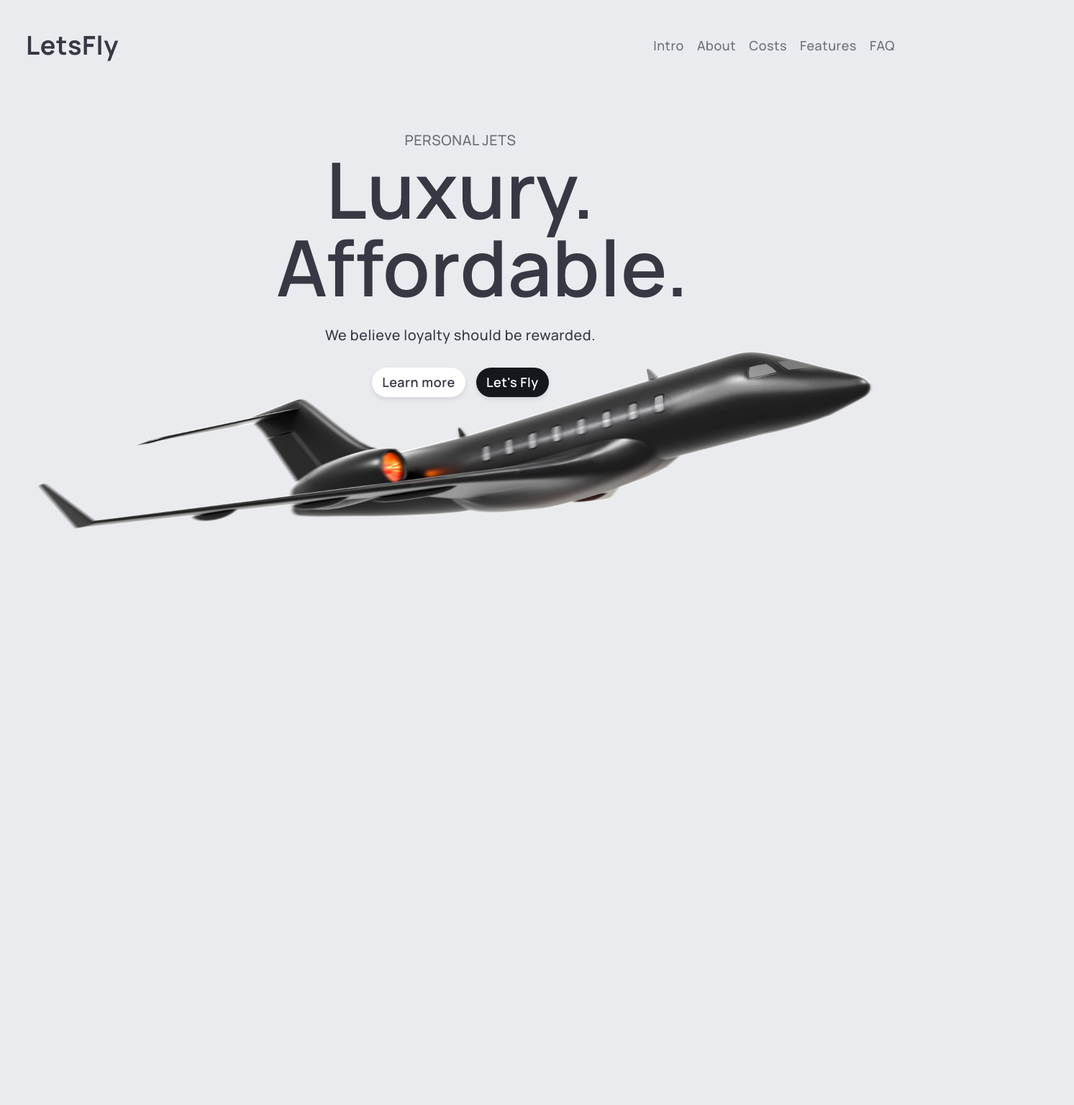
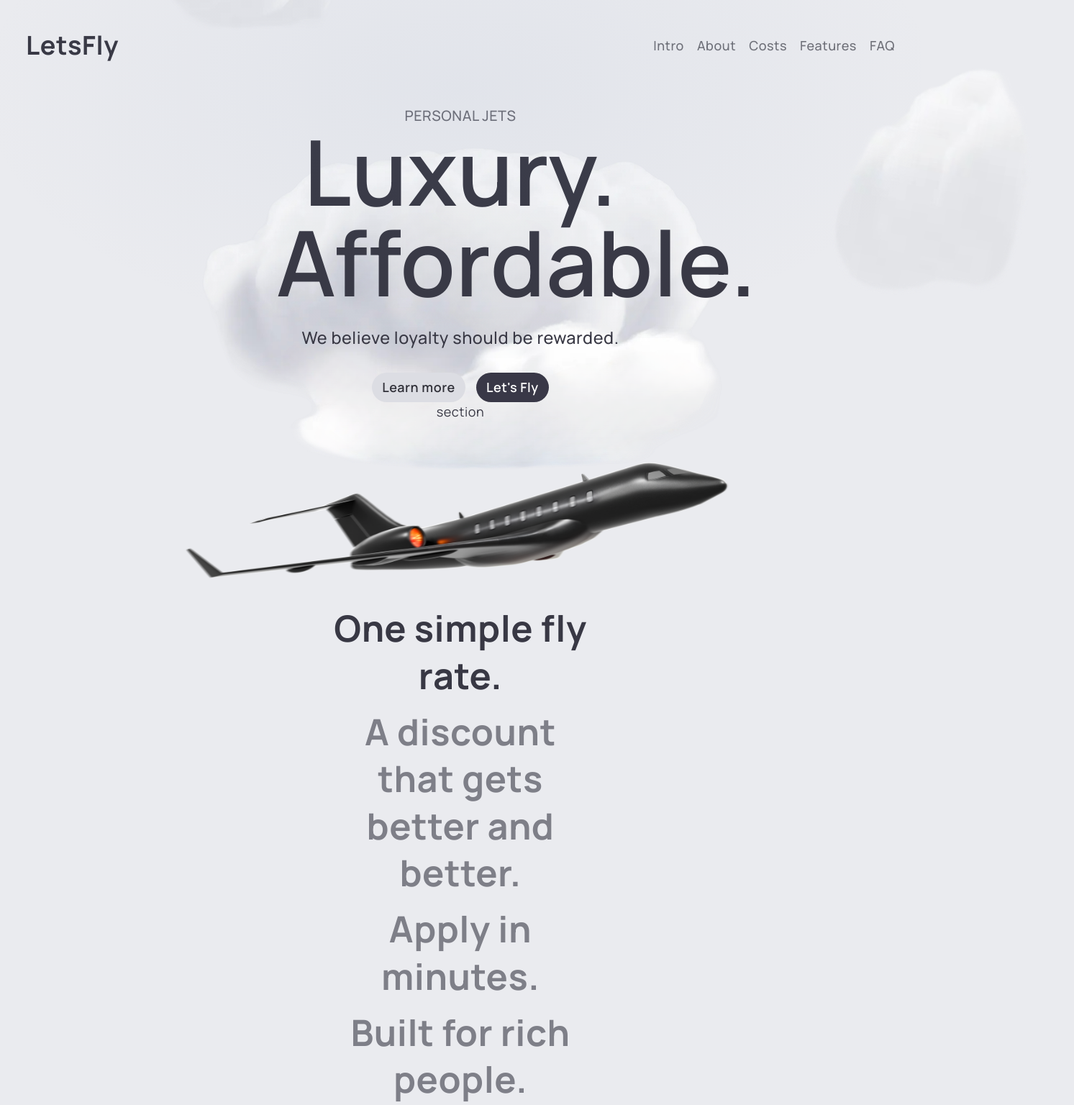
Before and after one commit to azatyanhovhannes/fly-project, a plain HTML site: page index.html in a window 1280 px wide. Shown: the top 1536 px of the page at 72% size, 1493 px wide, since content can reach past the window. Before the commit the page ends 930 px from the top, so only its background shows below. Drawn offline with Linux system fonts and the light colour scheme.

Commit message:
clouds and sections

```diff
--- a/index.html
+++ b/index.html
@@ -25,7 +25,7 @@
 		<header class="header container">
 			<a
 				href="/"
-				class="header__logo"
+				class="header__logo non-select-image"
 			>
 				LetsFly
 			</a>
@@ -40,29 +40,74 @@
 			</nav>
 		</header>
 
-		<main class="welcome container">
+		<main class="welcome">
 			<div class="welcome__information">
-				<div class="welcome__sub-text">Personal jets</div>
+				<div class="sub-title">Personal jets</div>
 				<h1 class="welcome__title">
 					Luxury.
 					<br />
 					Affordable.
 				</h1>
-				<div class="welcome__description">
-					We believe loyalty should be rewarded.
-				</div>
+				<div class="description">We believe loyalty should be rewarded.</div>
 
 				<div class="welcome__cta">
-					<button class="btn">Learn more</button>
+					<button class="btn btn--gray">Learn more</button>
 					<button class="btn btn--primary">Let's Fly</button>
 				</div>
+				section
 			</div>
 
 			<img
-				class="welcome__plane"
+				class="welcome__plane non-select-image"
 				src="/assets/images/plane/06.png"
 				draggable="false"
 			/>
+
+			<div class="welcome__bg-clouds">
+				<img
+					src="./assets/images/clouds/left-cloud.png"
+					draggable="false"
+					class="non-select-image"
+				/>
+				<img
+					src="./assets/images/clouds/main-cloud.png"
+					draggable="false"
+					class="non-select-image"
+				/>
+				<img
+					src="./assets/images/clouds/right-cloud.png"
+					draggable="false"
+					class="non-select-image"
+				/>
+			</div>
 		</main>
+
+		<div class="mission">
+			<div>One simple fly rate.</div>
+			<div>A discount that gets better and better.</div>
+			<div>Apply in minutes.</div>
+			<div>Built for rich people.</div>
+		</div>
+
+		<section>
+			<div class="container">
+				<div class="sub-title">Experience our</div>
+				<h2 class="section-title">
+					<div>Luxury</div>
+					Flights.
+				</h2>
+				<div class="description section__description">
+					Experience unmatched luxury in the skies. Our private jets offer
+					top-tier comfort, personalized service, and exquisite amenities for
+					every journey.
+				</div>
+				<button class="btn btn-gray">Book now</button>
+			</div>
+			<img
+				class="luxury-flights__image non-select-image"
+				src="./assets/images/plane/05.png"
+				draggable="false"
+			/>
+		</section>
 	</body>
 </html>
--- a/scss/_header.scss
+++ b/scss/_header.scss
@@ -3,6 +3,8 @@
 	display: flex;
 	justify-content: space-between;
 	align-items: center;
+	position: relative;
+	z-index: 1;
 
 	&__logo {
 		font-size: 2rem;
--- /dev/null
+++ b/scss/_mission.scss
@@ -0,0 +1,17 @@
+.mission {
+	position: relative;
+	width: 28%;
+	margin: 13rem auto 0;
+	z-index: 2;
+	> div {
+		opacity: 0.6;
+		margin: 0.7rem auto;
+		font-size: 2.8rem;
+		font-weight: 700;
+		text-align: center;
+		line-height: 1.3;
+		&:first-child {
+			opacity: 1;
+		}
+	}
+}
--- /dev/null
+++ b/scss/_section_ui.scss
@@ -0,0 +1,17 @@
+section {
+	padding: 12rem 0;
+	position: relative;
+}
+
+.section__description {
+	width: 54%;
+	margin: 1.7rem 0;
+}
+
+.luxury-flights__image {
+	position: absolute;
+	right: 0;
+	bottom: -30rem;
+	width: 75%;
+	height: auto;
+}
--- a/scss/_ui.scss
+++ b/scss/_ui.scss
@@ -11,11 +11,41 @@
 	}
 
 	&--primary {
-		background-color: #16171c;
+		background-color: #393847;
 		color: $color-block;
+		box-shadow: none;
 
 		&:hover {
 			background-color: $color-text;
 		}
 	}
+
+	&--gray {
+		background-color: #dcdde3;
+		color: #32323a;
+		box-shadow: none;
+	}
 }
+
+.sub-title {
+	opacity: 0.7;
+	text-transform: uppercase;
+	font-size: 1.1rem;
+	font-weight: 500;
+}
+
+.description {
+	margin: 1.4rem 0 1.7rem;
+	font-size: 1.3rem;
+	font-weight: 500;
+}
+
+.section-title {
+	font-size: 9.5rem;
+	font-weight: 800;
+	line-height: 1;
+
+	> div {
+		font-weight: 400;
+	}
+}
--- a/scss/_welcome.scss
+++ b/scss/_welcome.scss
@@ -12,21 +12,11 @@
 		position: relative;
 		z-index: 1;
 	}
-	&__sub-text {
-		opacity: 0.7;
-		text-transform: uppercase;
-		font-size: 1.1rem;
-		font-weight: 500;
-	}
+
 	&__title {
-		font-size: 6rem;
+		font-size: 7rem;
 		font-weight: 600;
 		line-height: 1;
-	}
-	&__description {
-		margin: 1.4rem 0 1.7rem;
-		font-size: 1.1rem;
-		font-weight: 500;
 	}
 
 	&__cta {
@@ -40,11 +30,58 @@
 	&__plane {
 		position: absolute;
 		bottom: -18rem;
-		max-width: 100%;
+		max-width: 65%;
 		height: auto;
 		margin-top: 0;
+		z-index: 1;
+	}
+
+	&__bg-clouds {
+		position: absolute;
+		width: 100%;
+		height: 100%;
+		top: 0;
+		left: 0;
 		z-index: 0;
+
+		> img {
+			position: absolute;
+			user-select: none;
+
+			&:nth-child(1) {
+				top: -15rem;
+				left: 10rem;
+				width: 25vw;
+			}
+
+			&:nth-child(2) {
+				top: 4rem;
+				left: 49%;
+				transform: translateX(-50%);
+				width: 60vw;
+			}
+
+			&:nth-child(3) {
+				top: -3rem;
+				right: -10rem;
+				width: 25vw;
+				transform: rotate(10deg);
+			}
+		}
+	}
+
+	&::after {
+		content: "";
+		position: absolute;
+		width: 100%;
+		height: 100%;
+		top: -8rem;
+		z-index: 2;
+		background: radial-gradient(
+			ellipse at 50% 30%,
+			rgba(110, 135, 175, 0.07) 0%,
+			transparent 75%
+		);
 		pointer-events: none;
-		user-select: none;
 	}
 }
--- a/scss/main.scss
+++ b/scss/main.scss
@@ -13,6 +13,8 @@ body {
 	font-weight: 400;
 	font-style: normal;
 	letter-spacing: 0.03em;
+
+	overflow-x: hidden;
 }
 
 button {
@@ -25,6 +27,13 @@ button {
 	margin: 0 auto;
 }
 
+.non-select-image {
+	pointer-events: none;
+	user-select: none;
+}
+
 @import "ui";
 @import "header";
 @import "welcome";
+@import "mission";
+@import "section_ui";
```
Also changed, not shown: assets/images/clouds/left-cloud.png (added), assets/images/clouds/main-cloud.png (added), assets/images/clouds/right-cloud.png (added), dist/css/main.min.css, 2 other files.
